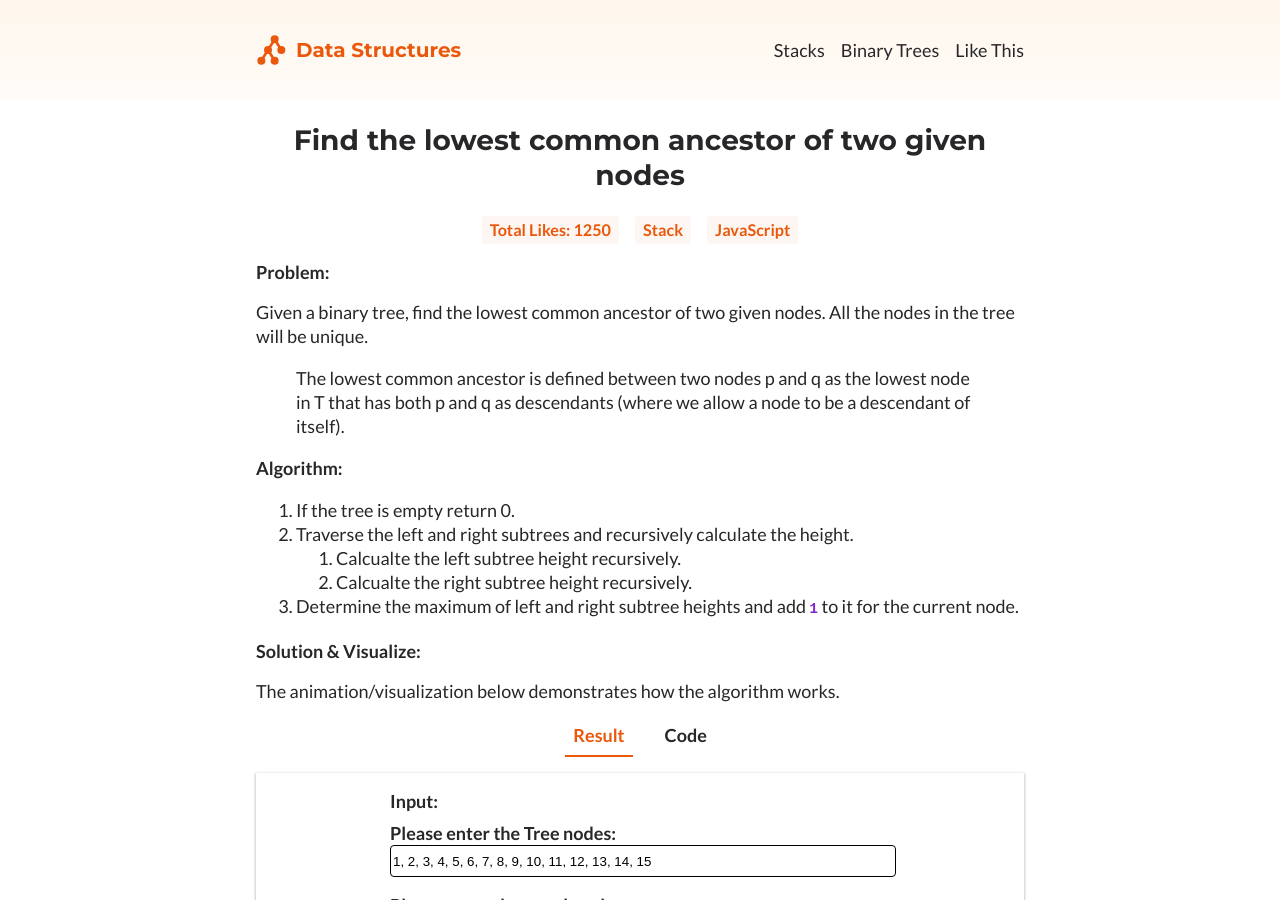
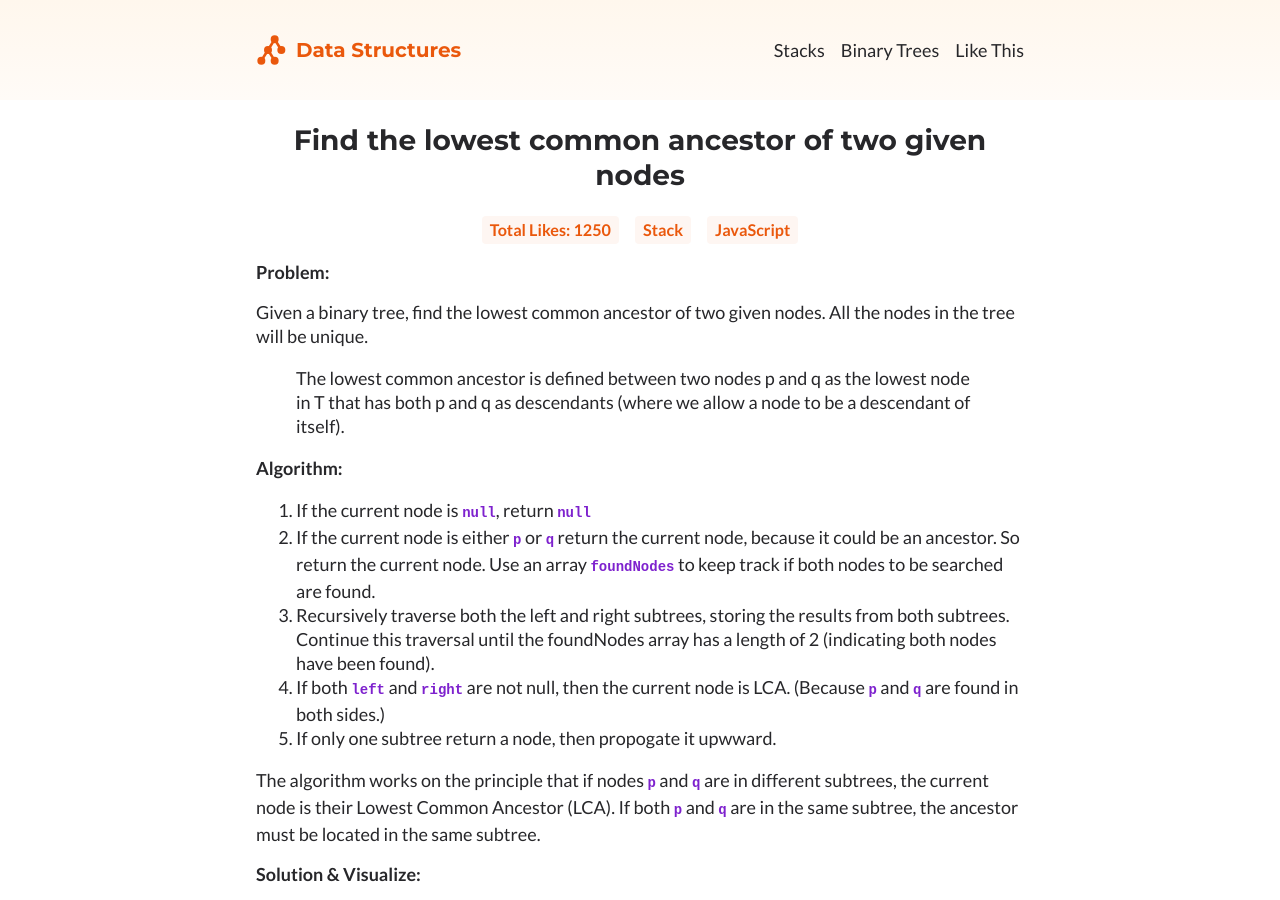
Before and after one commit to raghavendra89/ds-visualizer, a Jekyll site: the page built from _binarytrees/lowest-common-ancestor.md, in a window 1280 px wide and 900 px high. Built offline with Jekyll 4.4.1, drawn with Linux system fonts in a browser that asks for light colours.

Commit message:
Update the content in the individual Binary Tree problems page.

```diff
--- a/_binarytrees/lowest-common-ancestor.md
+++ b/_binarytrees/lowest-common-ancestor.md
@@ -17,11 +17,13 @@ Given a binary tree, find the lowest common ancestor of two given nodes. All the
 
 #### Algorithm:
 
-1. If the tree is empty return 0.
-2. Traverse the left and right subtrees and recursively calculate the height.
-    1. Calcualte the left subtree height recursively.
-    2. Calcualte the right subtree height recursively.
-3. Determine the maximum of left and right subtree heights and add `1` to it for the current node.
+1. If the current node is `null`, return `null`
+2. If the current node is either `p` or `q` return the current node, because it could be an ancestor. So return the current node. Use an array `foundNodes` to keep track if both nodes to be searched are found.
+2. Recursively traverse both the left and right subtrees, storing the results from both subtrees. Continue this traversal until the foundNodes array has a length of 2 (indicating both nodes have been found).
+3. If both `left` and `right` are not null, then the current node is LCA. (Because `p` and `q` are found in both sides.)
+4. If only one subtree return a node, then propogate it upwward.
+
+The algorithm works on the principle that if nodes `p` and `q` are in different subtrees, the current node is their Lowest Common Ancestor (LCA). If both `p` and `q` are in the same subtree, the ancestor must be located in the same subtree.
 
 #### Solution & Visualize:
 The animation/visualization below demonstrates how the algorithm works.
```
Also changed, not shown: _binarytrees/height-of-binary-tree.md (+7 -5 lines), _binarytrees/maximum-sum-path.md (+9 -1 lines), _binarytrees/minimum-depth-of-binary-tree.md (+4 -4 lines), _binarytrees/path-sum.md (+9 -3 lines), _binarytrees/sum-of-left-leaves.md (+6 -3 lines).
